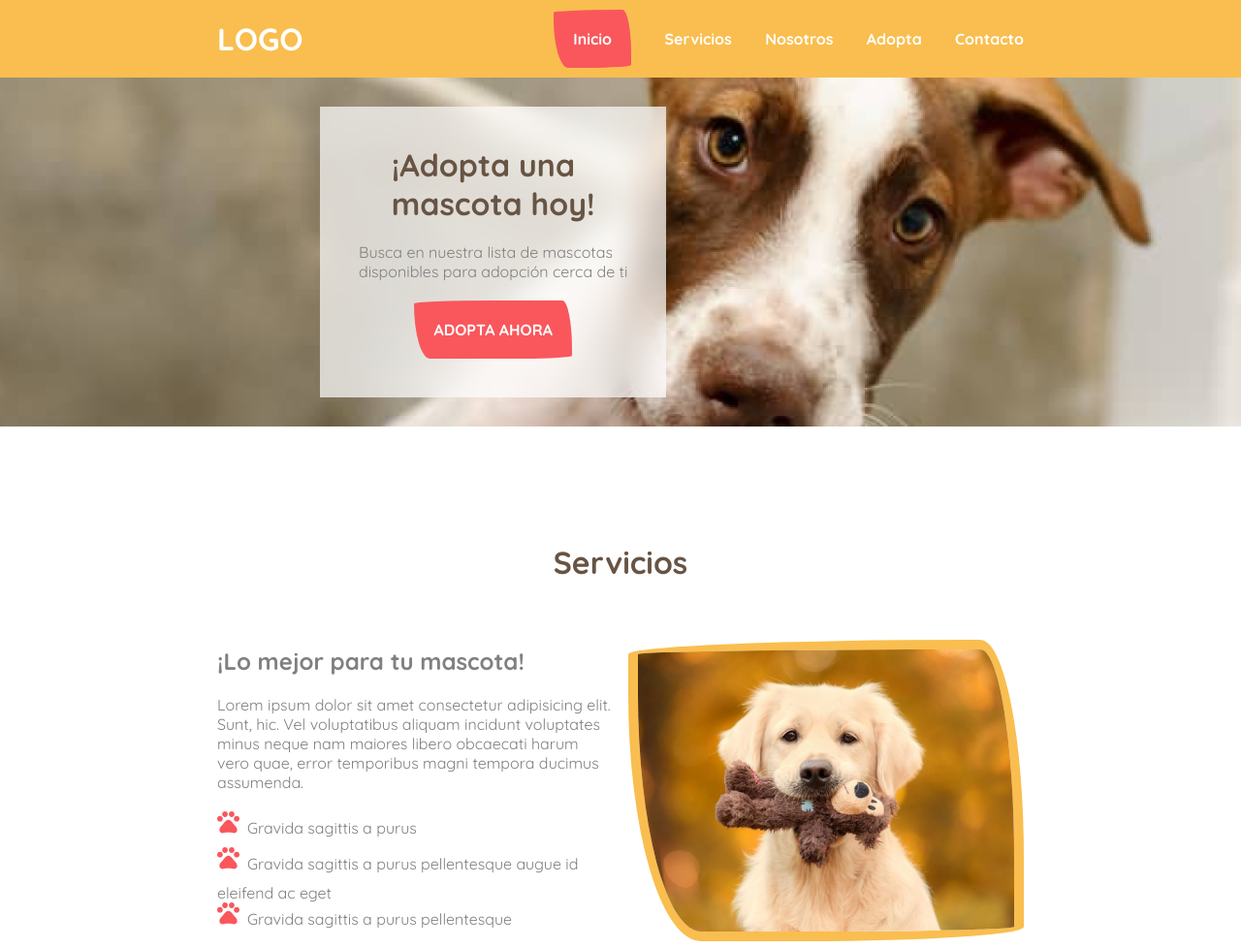
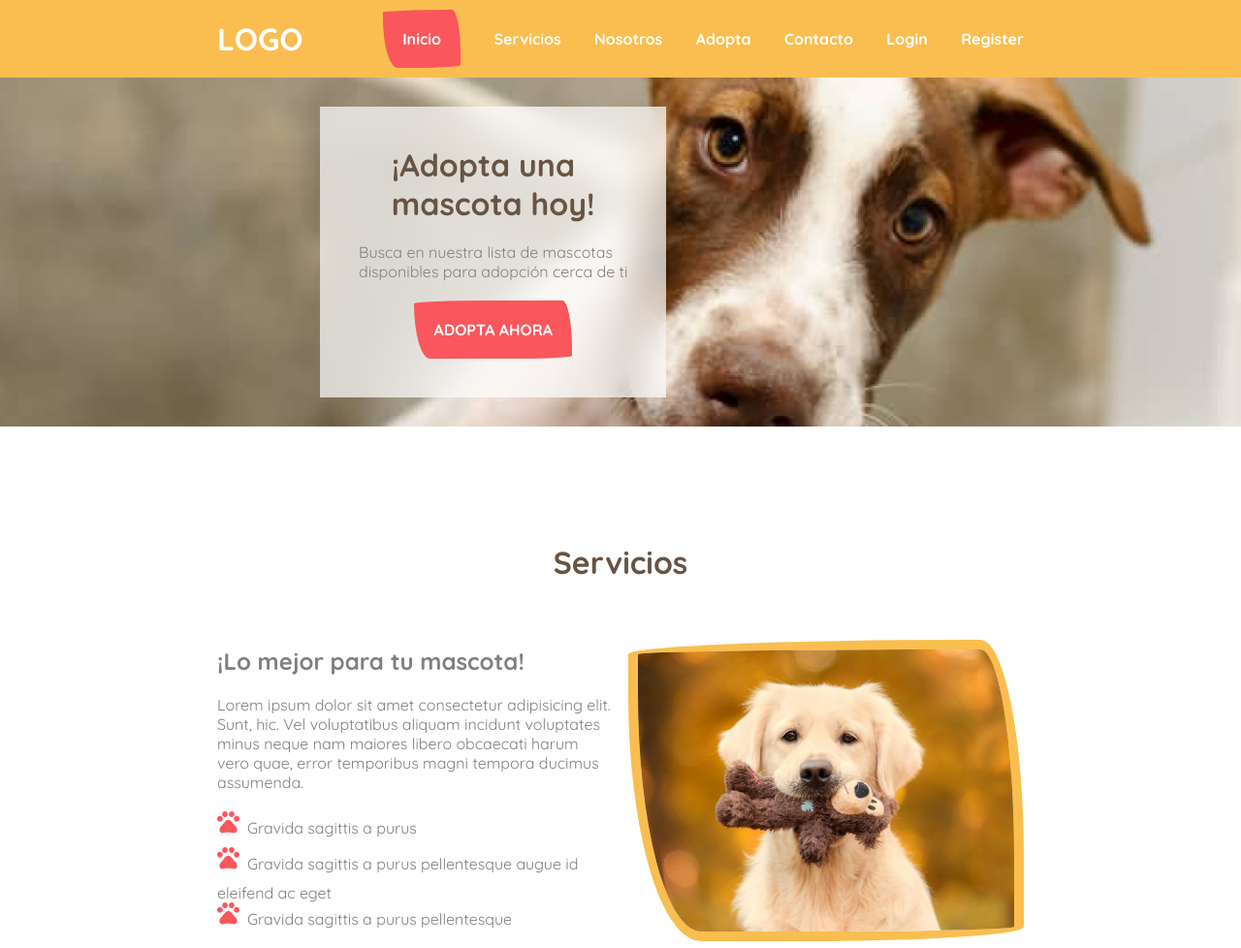
Before and after one commit to nonamehz/veterinarypage, a plain HTML site: page index.html in a window 1280 px wide. Shown: the top 978 px of the page at 97% size. Drawn offline with Linux system fonts and the light colour scheme.

Commit message:
Se añadio botones para inicio de sesion

```diff
--- a/index.html
+++ b/index.html
@@ -24,6 +24,9 @@
                 <a class="navbar__link" href="#about">Nosotros</a>
                 <a class="navbar__link" href="#adopt">Adopta</a>
                 <a class="navbar__link" href="#contact">Contacto</a>
+                <a class="navbar__link" href="#login">Login</a>
+                <a class="navbar__link" href="#register">Register</a>
+
             </div>
         </nav>
     </header>
```
